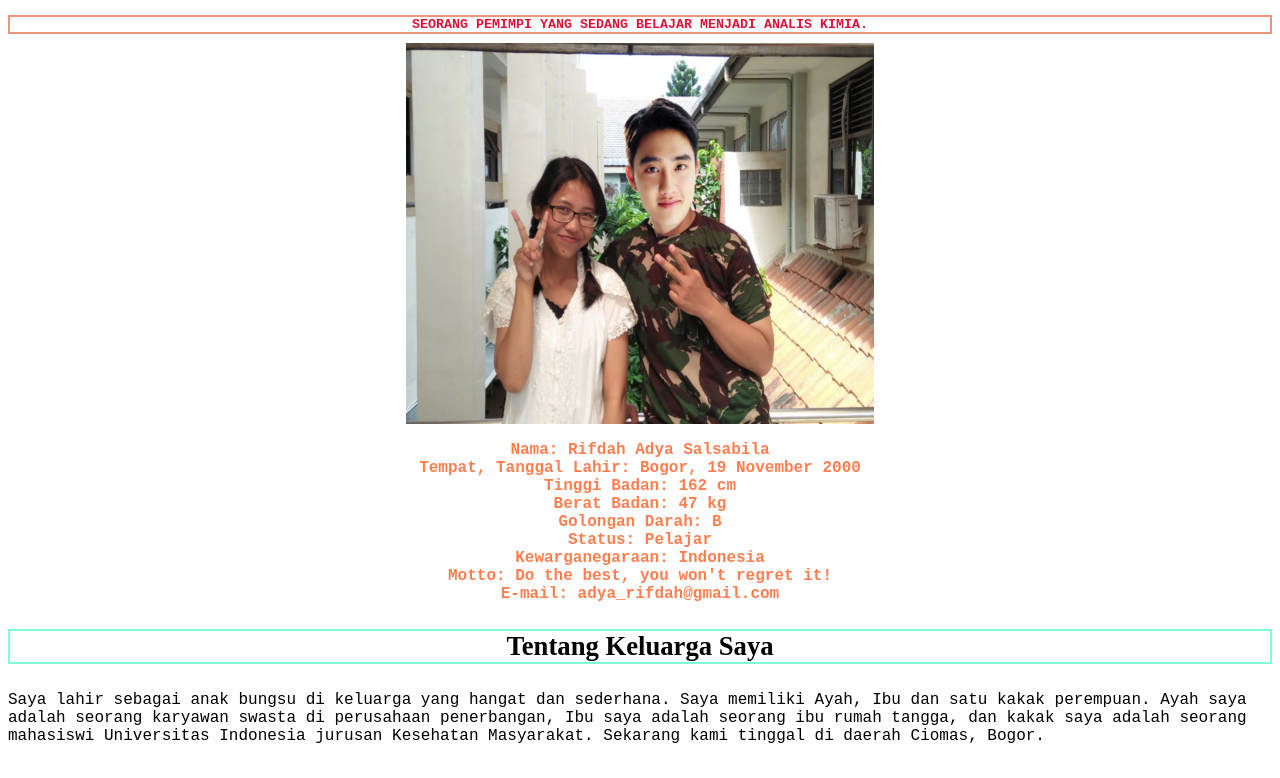
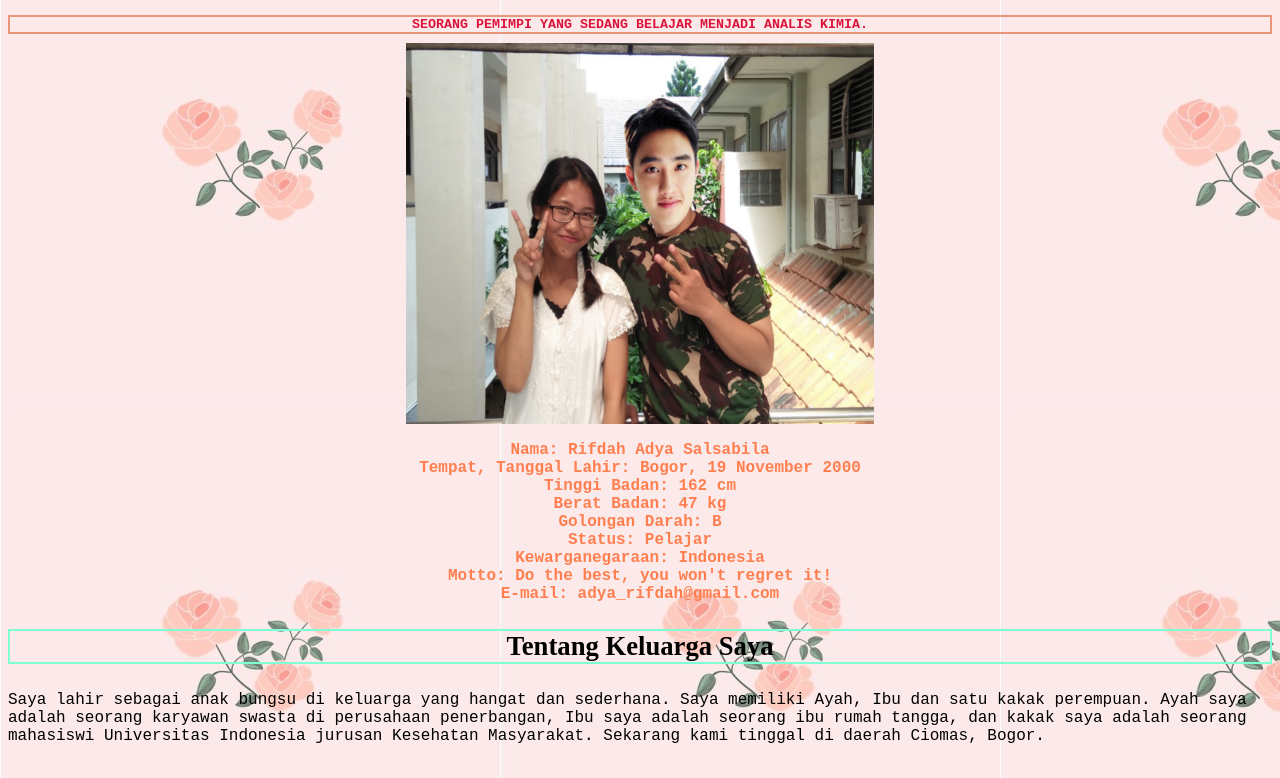
Before and after one commit to rifdahadya/rifdahadya.github.io, a plain HTML site: page index.html in a window 1280 px wide. Shown: the part 92-870 px from the top of the page. Drawn offline with Linux system fonts and the light colour scheme.

Commit message:
Add files via upload

```diff
--- a/index.html
+++ b/index.html
@@ -3,7 +3,7 @@
 <head>
  <title>Tugas UTS Genap</title>
 </head>
-<body style= background-image: url("img/flo.jpg")>
+<body style="background-image: url('img/flo.jpg')">
  <center><h1 style="font-family : gungsuh;text-transform: uppercase;font-size: 30pt;color:black; border: 3px solid Tomato"> ABOUT ME</h1></center>
 
  <h1 style="font-family: Courier New;text-transform: uppercase;font-size: 10pt;color: crimson; text-align: center; border: 2px solid DarkSalmon">Seorang pemimpi yang sedang belajar menjadi analis kimia.</h1>
```
Also changed, not shown: img/flo.jpg (added), img/pg.jpg (added), img/rr.jpg (added), img/sc.jpg (added), img/sel.jpg (added), 6 other files.
